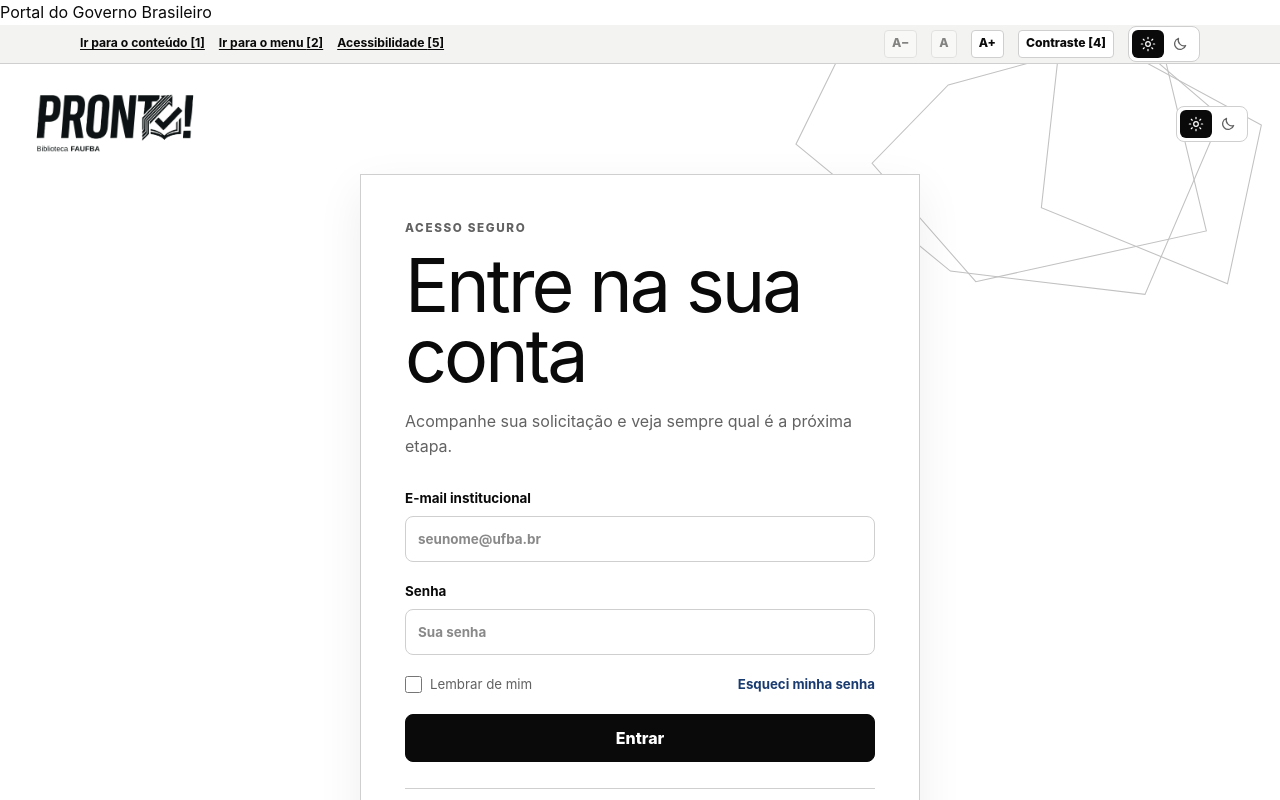
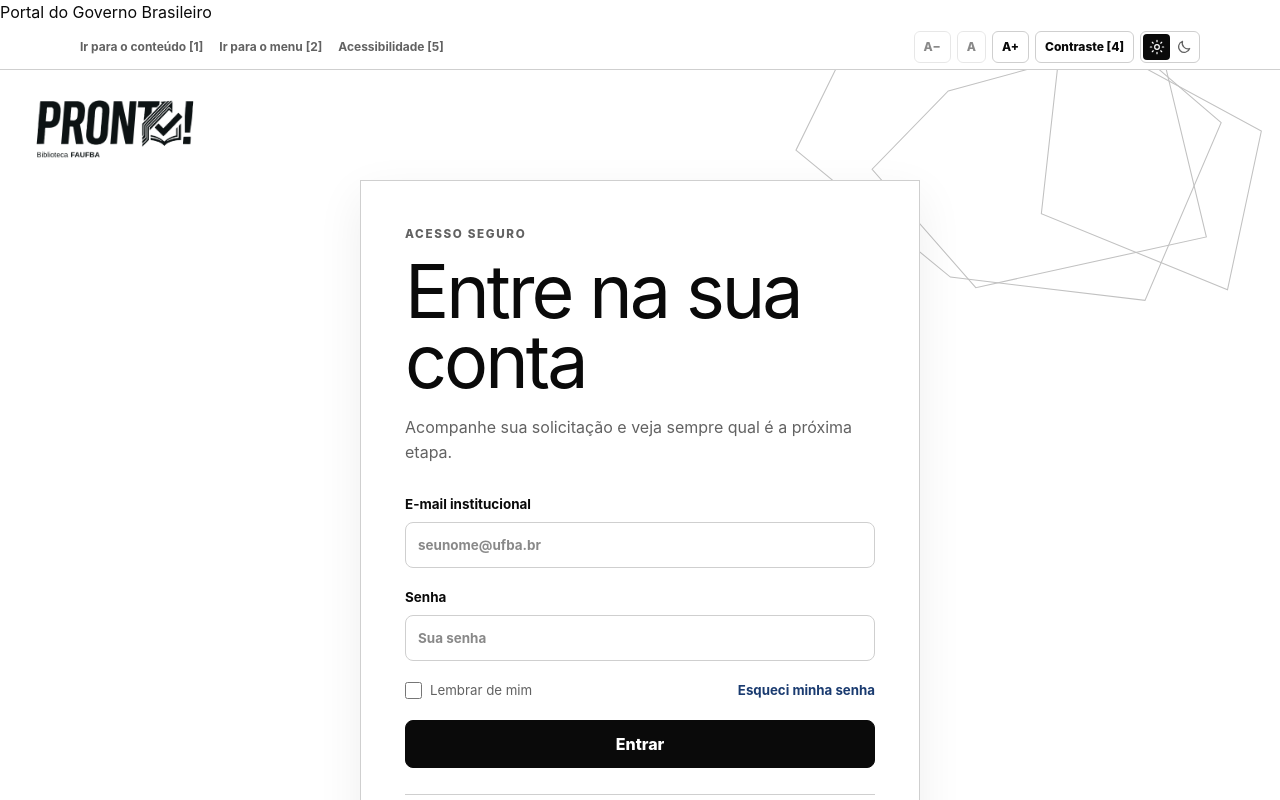
Before and after one commit to ramondavi/codex-projetos, a Next.js app: page /entrar in a window 1280 px wide. Shown: the top 800 px of the page. Built offline with nearby package versions, Linux system fonts and the light colour scheme.

Commit message:
refactor: organiza controles de acessibilidade

```diff
--- a/src/app/globals.css
+++ b/src/app/globals.css
@@ -115,14 +115,18 @@ button, a, input, select { -webkit-tap-highlight-color: transparent; }
 .text-button { padding: 0; border: 0; background: transparent; color: inherit; cursor: pointer; text-decoration: underline; text-underline-offset: 0.2em; }
 :focus-visible { outline: 3px solid var(--focus); outline-offset: 3px; }
 
-.accessibility-bar { border-bottom: 1px solid var(--line); background: var(--surface); color: var(--text); font-size: .76rem; font-weight: 700; }
-.accessibility-bar__inner { display: flex; min-height: 38px; align-items: center; justify-content: space-between; gap: 16px; }
-.accessibility-bar__links,.accessibility-bar__controls { display: flex; flex-wrap: wrap; align-items: center; gap: 4px 14px; }
-.accessibility-bar a { color: var(--text); text-decoration: underline; text-underline-offset: .18em; }
-.accessibility-bar a:hover { color: var(--institutional); }
-.accessibility-bar button { min-height: 28px; padding: 3px 7px; border: 1px solid var(--line); border-radius: 4px; background: var(--field); color: var(--text); font-size: inherit; font-weight: 800; cursor: pointer; }
+.accessibility-bar { border-bottom: 1px solid var(--line); background: var(--surface-raised); color: var(--text); font-size: .75rem; font-weight: 750; }
+.accessibility-bar__inner { display: flex; min-height: 44px; align-items: center; justify-content: space-between; gap: 20px; }
+.accessibility-bar__links,.accessibility-bar__controls { display: flex; flex-wrap: wrap; align-items: center; gap: 6px; }
+.accessibility-bar__links { gap: 16px; }
+.accessibility-bar a { color: var(--text-muted); text-decoration: none; }
+.accessibility-bar a:hover { color: var(--institutional); text-decoration: underline; text-underline-offset: .2em; }
+.accessibility-bar button { height: 32px; min-height: 32px; padding: 0 9px; border: 1px solid var(--line); border-radius: var(--radius-sm); background: transparent; color: var(--text); font-size: inherit; font-weight: 800; line-height: 1; cursor: pointer; }
 .accessibility-bar button:hover:not(:disabled),.accessibility-bar button[aria-pressed="true"] { border-color: var(--institutional); background: var(--institutional); color: #fff; }
 .accessibility-bar button:disabled { opacity: .48; cursor: not-allowed; }
+.accessibility-bar .theme-switcher { height: 32px; padding: 2px; border-radius: var(--radius-sm); background: transparent; }
+.accessibility-bar .theme-switcher button { width: 27px; height: 26px; min-height: 26px; border: 0; border-radius: 4px; }
+.accessibility-bar .theme-switcher button[aria-pressed="true"] { background: var(--text); color: var(--bg); }
 
 .accessibility-page { padding-bottom: 72px; }
 .accessibility-page__hero { max-width: 900px; padding-top: clamp(48px, 8vw, 88px); padding-bottom: 28px; }
@@ -141,6 +145,11 @@ button, a, input, select { -webkit-tap-highlight-color: transparent; }
 
 @media (prefers-reduced-motion: reduce) {
   *,*::before,*::after { animation-duration: .01ms !important; animation-iteration-count: 1 !important; scroll-behavior: auto !important; transition-duration: .01ms !important; }
+}
+
+@media (max-width: 700px) {
+  .accessibility-bar__inner { min-height: 0; flex-direction: column; align-items: flex-start; gap: 7px; padding-block: 7px; }
+  .accessibility-bar__controls { align-self: flex-end; }
 }
 
 .sr-only {
--- a/src/components/auth-shell.tsx
+++ b/src/components/auth-shell.tsx
@@ -1,7 +1,6 @@
 import Link from "next/link";
 import { Brand } from "./brand";
 import { Geometry } from "./geometry";
-import { ThemeSwitcher } from "./theme-switcher";
 
 export function AuthShell({ title, description, children }: { title: string; description: string; children: React.ReactNode }) {
   return (
@@ -9,7 +8,6 @@ export function AuthShell({ title, description, children }: { title: string; des
       <Geometry />
       <div className="auth-shell__top">
         <div className="shell-brand"><Brand compact /></div>
-        <ThemeSwitcher />
       </div>
       <section className="auth-card">
         <p className="eyebrow">Acesso seguro</p>
--- a/src/components/dashboard-shell.tsx
+++ b/src/components/dashboard-shell.tsx
@@ -3,7 +3,6 @@
 import Link from "next/link";
 import { usePathname, useSearchParams } from "next/navigation";
 import { Brand } from "./brand";
-import { ThemeSwitcher } from "./theme-switcher";
 import { logout } from "@/app/auth-actions";
 import { DashboardBreadcrumbs } from "./breadcrumbs";
 
@@ -43,7 +42,6 @@ export function DashboardShell({ children, fullName, role, serviceStatus, servic
         <header className="dashboard-header">
           <div><span className={`status-dot${serviceStatusIsExceptional ? " status-dot--alert" : ""}`} /> {serviceStatus}</div>
           <div className="dashboard-header__actions">
-            <ThemeSwitcher />
             <div className="user-identity"><span className="user-greeting">Olá, {firstName}</span><span className="user-chip" title={fullName}>{roleLabels[role] ?? role}</span></div>
             <form action={logout}><button className="logout-icon" type="submit" aria-label="Sair da conta" title="Sair da conta"><svg viewBox="0 0 24 24" aria-hidden="true"><path d="M10 4H5v16h5M14 8l4 4-4 4M8 12h10" /></svg></button></form>
           </div>
```
